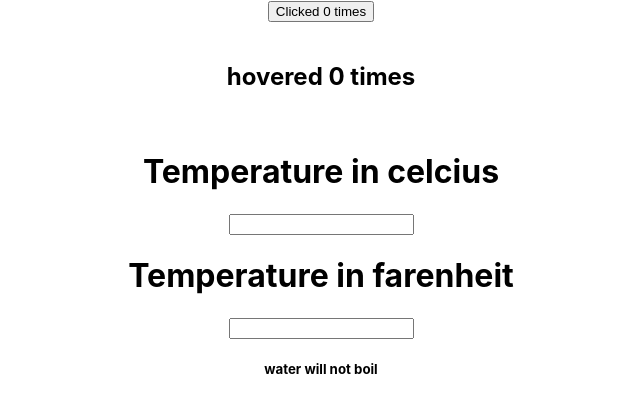
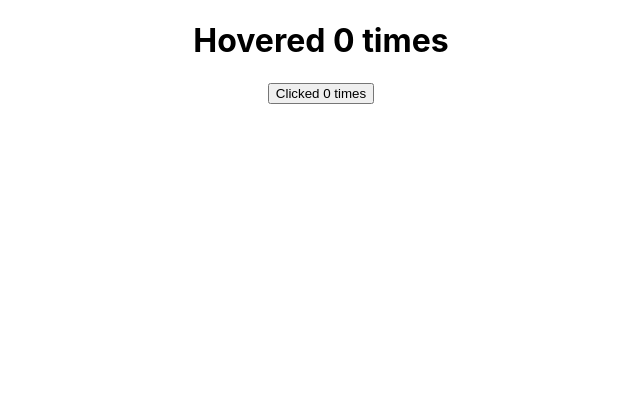
Before and after one commit to Sunny-Raj-91/DoReact, a React (Create React App) app in the folder my-app/: page / in a window 1280 px wide. Shown: the top 412 px of the page, without its empty margins (319-959 px from the left). Built offline with nearby package versions, Linux system fonts and the light colour scheme.

Commit message:
render prop demo added

```diff
--- a/my-app/src/App.tsx
+++ b/my-app/src/App.tsx
@@ -1,8 +1,12 @@
+import { count } from 'console';
 import React from 'react';
 import './App.css';
-import ClickCounter from './components/ClickCounter';
-import HoverCounter from './components/HoverCounter';
-import TemperatureCalculator from './components/TemperatureCalculator';
+//import ClickCounter from './components/ClickCounter';
+import ClickCounterTwo from './components/ClickCounterTwo';
+//import HoverCounter from './components/HoverCounter';
+import HoverCountertTow from './components/HoverCountertTwo';
+import CounterRenderProp from './CounterRenderProp';
+//import TemperatureCalculator from './components/TemperatureCalculator';
 //import Form from './components/Form';
 // import Hello from './components/Hello';
 // import HomePage from './components/HomePage'
@@ -24,11 +28,13 @@ function App() {
       {/* <HomePage/> */}
       {/* <NameList/>
       <ParentRef/> */}
-      <ClickCounter/>
+      {/* <ClickCounter/>
       <br></br>
       <HoverCounter/>
-      <br></br>
-      <TemperatureCalculator/>
+      <br></br> */}
+      {/* <TemperatureCalculator/> */}
+      <CounterRenderProp render =  { (count,increment) => <HoverCountertTow count = {count} increment = {increment}/>} />
+      <CounterRenderProp render =  { (count,increment) => <ClickCounterTwo count ={count} increment = {increment} />} />
     </div>
   );
 }
--- /dev/null
+++ b/my-app/src/CounterRenderProp.tsx
@@ -0,0 +1,36 @@
+import React, { Component } from 'react';
+//import ClickCounterTwo from './components/ClickCounterTwo';
+
+type Props = {
+    render : (count:number,increment : any) => {}
+}
+type State = {
+    count : number
+}
+
+class CounterRenderProp extends Component<Props,State> {
+    constructor(props : Props){
+        super(props)
+
+        this.state = {
+            count : 0
+        }
+        this.increment = this.increment.bind(this)
+    }
+      increment = () => {
+          this.setState( (prev) => {
+              return {
+                  count : prev.count + 1
+              }
+          })
+      }
+    render() {
+        return (
+
+        <div>{this.props.render(this.state.count,this.increment)}</div>
+
+        );
+    }
+}
+
+export default CounterRenderProp;
--- /dev/null
+++ b/my-app/src/components/ClickCounterTwo.tsx
@@ -0,0 +1,24 @@
+
+
+import React from 'react';
+type Props = {
+    count : number
+    increment : ((event: React.MouseEvent<HTMLButtonElement, MouseEvent>) => void) | undefined
+};
+type State = {
+
+};
+class ClickCounterTwo extends React.Component<Props, State>{
+
+
+    render() {
+        const {count,increment } = this.props
+    return (
+      <div>
+          <button onClick = {increment}>Clicked {count} times</button>
+      </div>
+    );
+  };
+};
+
+export default ClickCounterTwo
--- /dev/null
+++ b/my-app/src/components/HoverCountertTwo.tsx
@@ -0,0 +1,24 @@
+
+
+import React from 'react';
+type Props = {
+    count : number
+    increment : ((event: React.MouseEvent<HTMLHeadingElement, MouseEvent>) => void) | undefined
+};
+type State = {
+
+};
+class HoverCountertTow extends React.Component<Props, State>{
+
+
+    render() {
+        const {count,increment } = this.props
+    return (
+      <div>
+          <h1 onMouseOver = {increment}> Hovered {count} times</h1>
+      </div>
+    );
+  };
+};
+
+export default HoverCountertTow
--- a/my-app/src/components/TemperatureInput.tsx
+++ b/my-app/src/components/TemperatureInput.tsx
@@ -12,6 +12,7 @@ const TemperatureInput = function(props : TempInputProps){
             <h1>Temperature in {props.scale}</h1>
             <input type='text' value = {props.temp} onChange = {(e) => props.handleTempChange(e,props.scale)}/>
         </div>
+
     )
 }
 
```
